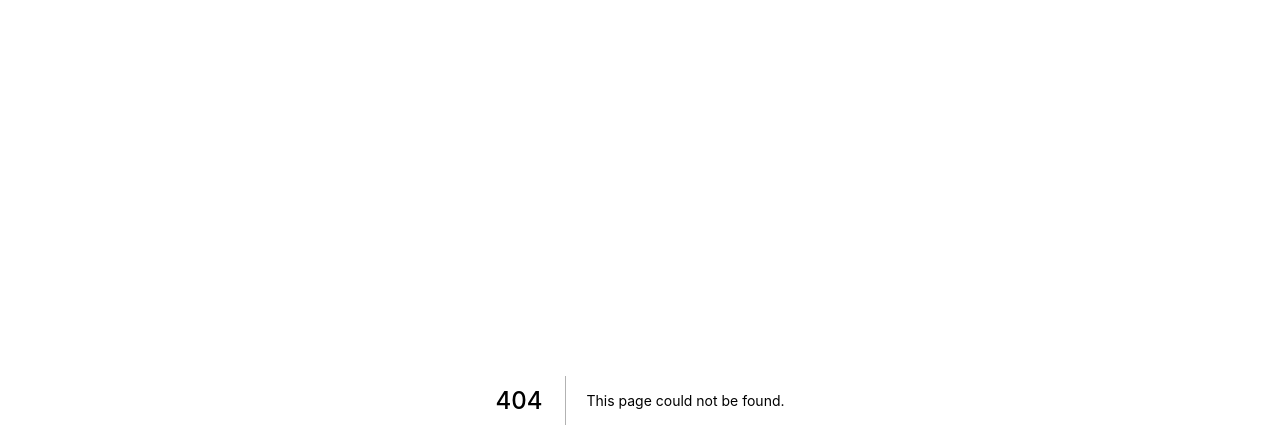
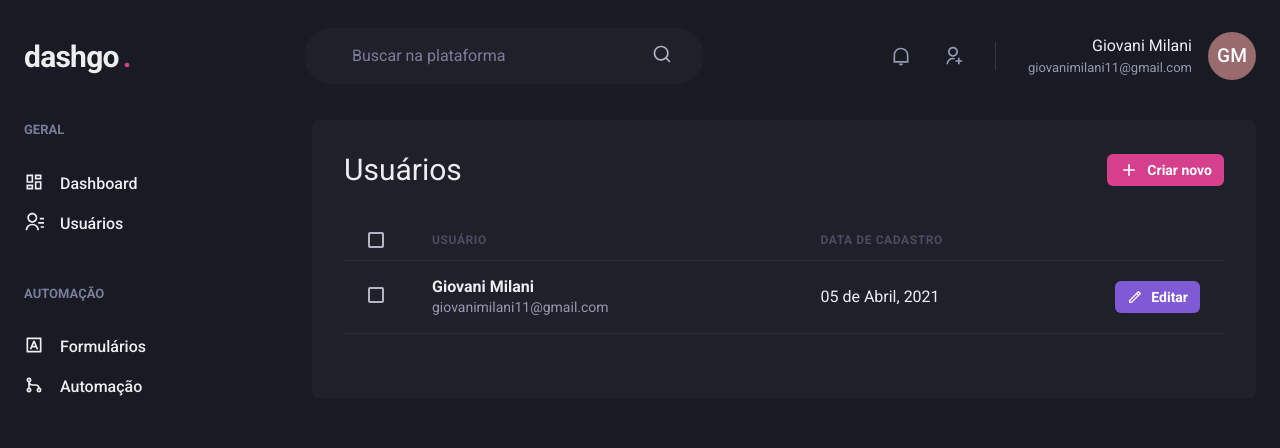
Before and after one commit to GiovaniHMilani/dashgo-ignite, a Next.js app: page /users in a window 1280 px wide. Before the commit this address had no page. Shown: the top 448 px of the page. Built offline with nearby package versions, Linux system fonts and the light colour scheme.

Commit message:
feat: add list for users

```diff
--- /dev/null
+++ b/src/pages/users/index.tsx
@@ -0,0 +1,87 @@
+import {
+  Box,
+  Flex,
+  Heading,
+  Button,
+  Icon,
+  Table,
+  Thead,
+  Tr,
+  Th,
+  Checkbox,
+  Tbody,
+  Td,
+  Text
+} from "@chakra-ui/react";
+import { RiAddLine, RiPencilLine } from "react-icons/ri";
+import { Header } from "../../components/Header";
+import { Sidebar } from "../../components/Sidebar";
+
+export default function UserList() {
+  return (
+    <Box>
+      <Header />
+
+      <Flex w="100%" my="6" maxWidth={1480} mx="auto" px="6">
+        <Sidebar />
+
+        <Box flex="1" borderRadius={8} bg="gray.800" p="8">
+          <Flex mb="8" justify="space-between" align="center">
+            <Heading size="lg" fontWeight="normal">Usuários</Heading>
+
+            <Button
+              as="a"
+              size="sm"
+              fontSize="sm"
+              colorScheme="pink"
+              leftIcon={<Icon as={RiAddLine} fontSize="20" />}
+            >
+              Criar novo
+            </Button>
+          </Flex>
+
+          <Table colorScheme="whiteAlpha">
+            <Thead>
+              <Tr>
+                <Th px="6" color="gray.300" width="8">
+                  <Checkbox colorScheme="pink" />
+                </Th>
+                <Th>Usuário</Th>
+                <Th>Data de cadastro</Th>
+                <Th width="8" />
+              </Tr>
+            </Thead>
+            <Tbody>
+              <Tr>
+                <Td px="6">
+                  <Checkbox colorScheme="pink" />
+                </Td>
+                <Td>
+                  <Box>
+                    <Text fontWeight="bold">Giovani Milani</Text>
+                    <Text fontSize="sm" color="gray.300">giovanimilani11@gmail.com</Text>
+                  </Box>
+                </Td>
+                <Td>
+                  05 de Abril, 2021
+                </Td>
+                <Td>
+                  <Button
+                    as="a"
+                    size="sm"
+                    fontSize="sm"
+                    colorScheme="purple"
+                    leftIcon={<Icon as={RiPencilLine} fontSize="16" />}
+                  >
+                    Editar
+                  </Button>
+                </Td>
+              </Tr>
+            </Tbody>
+          </Table>
+
+        </Box>
+      </Flex>
+    </Box>
+  );
+}
```
